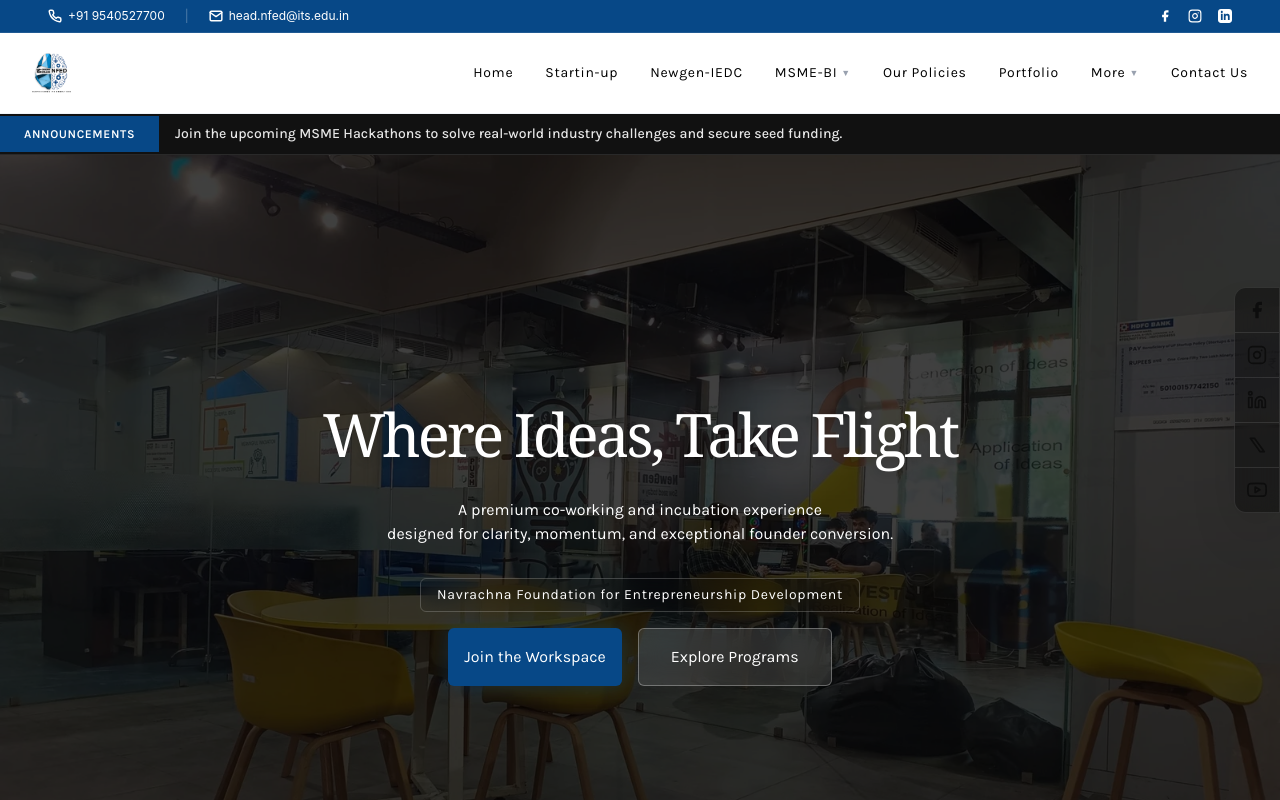
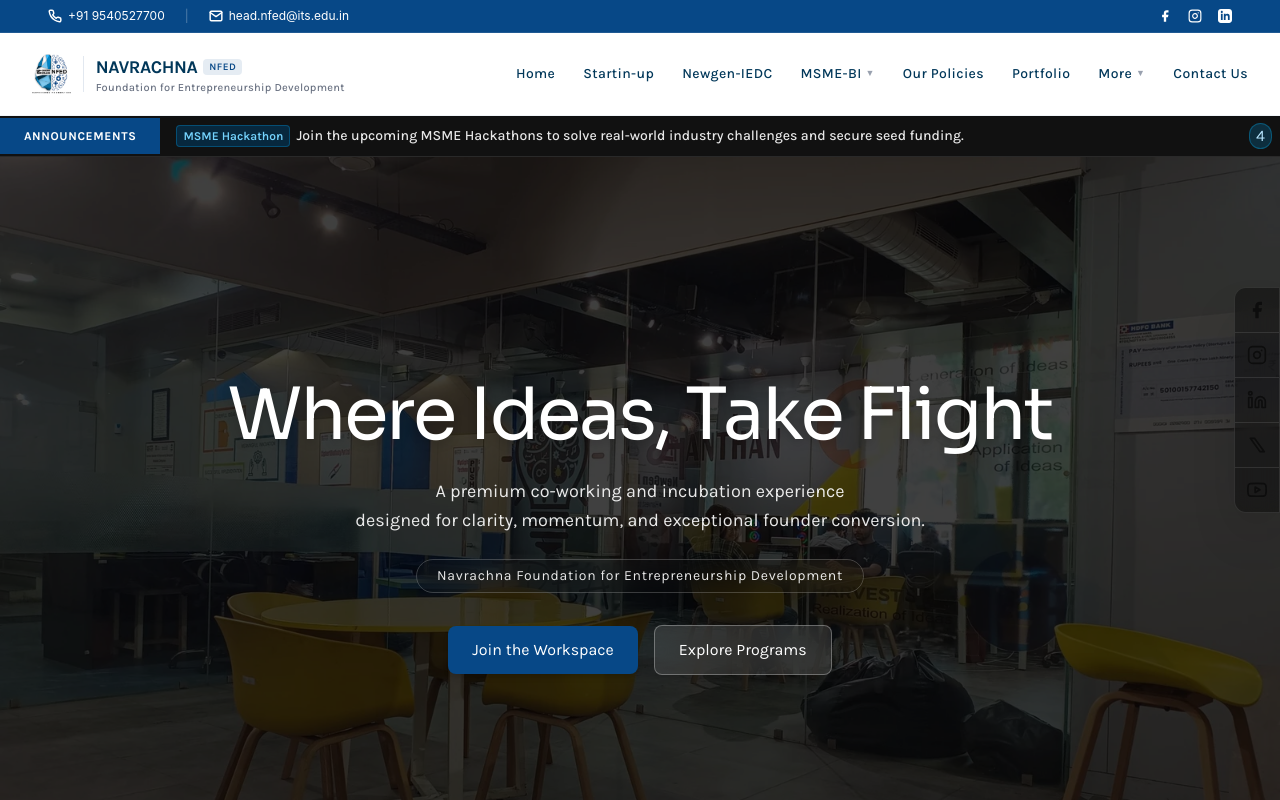
Before and after one commit to er-anubhav/Navrachna-Website, a React (Vite) app: page / in a window 1280 px wide. Shown: the top 800 px of the page. Built offline with nearby package versions, Linux system fonts and the light colour scheme; a web font is replaced by a local one.

Commit message:
Update layout and responsive design for mobile views

```diff
--- a/src/components/FooterV1.jsx
+++ b/src/components/FooterV1.jsx
@@ -8,7 +8,7 @@
       {/* Background Image matching other sections */}
       <div className="absolute inset-0 z-0">
         <div
-          className="absolute inset-0 bg-cover bg-center bg-fixed opacity-70"
+          className="absolute inset-0 bg-cover bg-center bg-scroll md:bg-fixed opacity-70"
           style={{ backgroundImage: `url(${bgImage})` }}
         ></div>
         <div className="absolute inset-0 bg-black/85 pointer-events-none"></div>
--- a/src/components/HeaderV1.jsx
+++ b/src/components/HeaderV1.jsx
@@ -28,12 +28,12 @@
               <span>+91 9540527700</span>
             </a>
             <span className="text-white/30">|</span>
-            <a href="mailto:head.nfed@its.edu.in" className="flex items-center gap-1.5 text-white/95 hover:text-white transition-colors min-w-0 truncate">
+            <a href="mailto:head.nfed@its.edu.in" className="flex items-center gap-1.5 text-white/95 hover:text-white transition-colors shrink-0">
               <svg className="h-3.5 w-3.5 text-white shrink-0" fill="none" stroke="currentColor" strokeWidth="2.5" strokeLinecap="round" strokeLinejoin="round" viewBox="0 0 24 24">
                 <path d="M4 4h16c1.1 0 2 .9 2 2v12c0 1.1-.9 2-2 2H4c-1.1 0-2-.9-2-2V6c0-1.1.9-2 2-2z"/>
                 <polyline points="22,6 12,13 2,6"/>
               </svg>
-              <span className="truncate hidden sm:inline">head.nfed@its.edu.in</span>
+              <span className="max-sm:hidden">head.nfed@its.edu.in</span>
               <span className="sm:hidden">Email</span>
             </a>
           </div>
@@ -64,18 +64,34 @@
       {/* Main Header Container */}
       <header className="relative z-50 bg-white border-b border-slate-100 shadow-xs">
         <div className="flex items-center justify-between px-4 sm:px-8 py-4 lg:py-5">
-          {/* Logo */}
+          {/* Logo & Brand Name */}
           <div className="flex items-center">
-            <a href="/" className="flex items-center">
-              <img src={logo} alt="NFED Logo" className="h-9 sm:h-10 w-auto object-contain" />
+            <a href="/" className="flex items-center gap-2 sm:gap-3 group">
+              <img src={logo} alt="Navrachna Logo" className="h-9 sm:h-10 w-auto object-contain shrink-0 transition-transform duration-300 group-hover:scale-[1.02]" />
+
+              <div className="h-8 sm:h-9 w-px bg-slate-200 shrink-0"></div>
+
+              <div className="flex flex-col justify-center leading-tight min-w-0">
+                <div className="flex items-center gap-1.5">
+                  <span className="text-xl sm:text-lg font-bold tracking-tight text-[#013759] uppercase group-hover:text-[#074887] transition-colors whitespace-nowrap">
+                    NAVRACHNA
+                  </span>
+                  <span className="inline-block rounded bg-[#074887]/10 px-1.5 py-0.5 text-[9px] sm:text-[10px] font-semibold text-[#074887] tracking-wider uppercase shrink-0">
+                    NFED
+                  </span>
+                </div>
+                <span className="max-sm:hidden text-[10px] sm:text-[11px] font-medium text-gray-500 tracking-wide">
+                  Foundation for Entrepreneurship Development
+                </span>
+              </div>
             </a>
           </div>
 
-          {/* Desktop Navigation (lg:flex) */}
-          <nav className="hidden lg:flex items-center justify-end gap-x-8 text-sm font-normal tracking-wider text-black">
-            <a href="/" className="transition-colors hover:text-[#074887]">Home</a>
-            <a href="/startin-up" className="transition-colors hover:text-[#074887]">Startin-up</a>
-            <a href="/programs/newgen-iedc" className="transition-colors hover:text-[#074887]">Newgen-IEDC</a>
+          {/* Desktop Navigation (max-lg:hidden flex) */}
+          <nav className="max-lg:hidden flex items-center justify-end gap-x-4 xl:gap-x-7 text-xs xl:text-sm font-medium tracking-wide text-[#013759] shrink-0">
+            <a href="/" className="text-[#013759] transition-colors hover:text-[#074887]">Home</a>
+            <a href="/startin-up" className="text-[#013759] transition-colors hover:text-[#074887]">Startin-up</a>
+            <a href="/programs/newgen-iedc" className="text-[#013759] transition-colors hover:text-[#074887]">Newgen-IEDC</a>
 
             {/* MSME-BI Dropdown */}
             <div
@@ -83,7 +99,7 @@
               onMouseEnter={() => setMsmeOpen(true)}
               onMouseLeave={() => setMsmeOpen(false)}
             >
-              <a href="/msme-bi" className="flex items-center gap-1 transition-colors hover:text-[#074887] cursor-pointer py-1">
+              <a href="/msme-bi" className="flex items-center gap-1 text-[#013759] transition-colors hover:text-[#074887] cursor-pointer py-1">
                 MSME-BI <span className="text-[9px] text-gray-400">▼</span>
               </a>
 
@@ -107,8 +123,8 @@
               )}
             </div>
 
-            <a href="/policies" className="transition-colors hover:text-[#074887]">Our Policies</a>
-            <a href="/portfolio" className="transition-colors hover:text-[#074887]">Portfolio</a>
+            <a href="/policies" className="text-[#013759] transition-colors hover:text-[#074887]">Our Policies</a>
+            <a href="/portfolio" className="text-[#013759] transition-colors hover:text-[#074887]">Portfolio</a>
 
             {/* Combined More Dropdown */}
             <div
@@ -116,21 +132,19 @@
               onMouseEnter={() => setMoreOpen(true)}
               onMouseLeave={() => setMoreOpen(false)}
             >
-              <button className="flex items-center gap-1 transition-colors hover:text-[#074887] focus:outline-none cursor-pointer py-1">
+              <button className="flex items-center gap-1 text-[#013759] transition-colors hover:text-[#074887] focus:outline-none cursor-pointer py-1 font-medium">
                 More <span className="text-[9px] text-gray-400">▼</span>
               </button>
 
               {moreOpen && (
                 <div className="absolute right-0 top-full pt-1.5 w-52 z-50">
                   <div className="rounded-xl border border-slate-100 bg-white p-2 shadow-xl flex flex-col">
-
                     <a
                       href="/about"
                       className="block rounded-lg px-4 py-2 text-xs text-black hover:bg-slate-50 hover:text-[#074887] transition-colors"
                     >
                       About Us
                     </a>
-
                     <a
                       href="/team"
                       className="block rounded-lg px-4 py-2 text-xs text-black hover:bg-slate-50 hover:text-[#074887] transition-colors"
@@ -197,7 +211,7 @@
               )}
             </div>
 
-            <a href="/contact" className="transition-colors hover:text-[#074887]">Contact Us</a>
+            <a href="/contact" className="text-[#013759] transition-colors hover:text-[#074887]">Contact Us</a>
           </nav>
 
           {/* Mobile Hamburger Button (lg:hidden) */}
--- a/src/pages/LandingPage.jsx
+++ b/src/pages/LandingPage.jsx
@@ -22,10 +22,22 @@
 const CLIENTS = [client1, client2, client3, client4, client5, client6, client7, client8, client9, client10];
 
 const UPDATES = [
-  "Applications are now open for the Annual Logo Design Competition. Submit your creative portfolios today.",
-  "Join the upcoming MSME Hackathons to solve real-world industry challenges and secure seed funding.",
-  "Discover funding and incubation opportunities through our specialized Startin-Up and NewGen-IEDC programs.",
-  "Access our state-of-the-art Fabrication Lab and High-End Compute resources to accelerate your prototyping."
+  {
+    tag: "Competition",
+    text: "Applications are now open for the Annual Logo Design Competition. Submit your creative portfolios today."
+  },
+  {
+    tag: "MSME Hackathon",
+    text: "Join the upcoming MSME Hackathons to solve real-world industry challenges and secure seed funding."
+  },
+  {
+    tag: "Incubation",
+    text: "Discover funding and incubation opportunities through our specialized Startin-Up and NewGen-IEDC programs."
+  },
+  {
+    tag: "Labs & Infra",
+    text: "Access our state-of-the-art Fabrication Lab and High-End Compute resources to accelerate your prototyping."
+  }
 ];
 
 const STATS = [
@@ -258,6 +270,7 @@
 
 export function LandingPage() {
   const [currentUpdate, setCurrentUpdate] = useState(0);
+  const [showAnnouncementsModal, setShowAnnouncementsModal] = useState(false);
   const [openFaq, setOpenFaq] = useState(null);
   const [activeFacility, setActiveFacility] = useState(0);
   const scrollRef = useRef(null);
@@ -307,58 +320,130 @@
     <div className="relative min-h-screen w-full bg-[#111111]">
 
       {/* Top Announcement Bar */}
-      <div className="relative z-40 flex min-h-[40px] w-full items-center border-b border-white/10 bg-[#111111] overflow-hidden">
-        <div className="flex items-center shrink-0 bg-[#074887] px-3 py-2.5 text-[11px] font-semibold tracking-wider text-white uppercase sm:px-6 sm:text-xs">
+      <div className="relative z-40 flex min-h-[44px] sm:min-h-[40px] py-1 sm:py-0 w-full items-center border-b border-white/10 bg-[#111111] overflow-hidden">
+        <div className="flex items-center shrink-0 bg-[#074887] px-2.5 sm:px-6 py-2.5 text-[10px] sm:text-xs font-bold tracking-wider text-white uppercase">
           <span className="hidden sm:inline">Announcements</span>
-          <span className="sm:hidden flex items-center gap-1.5">
+          <span className="sm:hidden flex items-center">
             <svg className="w-3.5 h-3.5 text-sky-300 shrink-0" fill="none" stroke="currentColor" strokeWidth="2" viewBox="0 0 24 24">
               <path strokeLinecap="round" strokeLinejoin="round" d="M11 5.882V19.24a1.76 1.76 0 01-3.417.592l-2.147-6.15M18 13a3 3 0 100-6M5.436 13.683A4.001 4.001 0 017 6h1.832c4.1 0 7.625-1.234 9.168-3v14c-1.543-1.766-5.067-3-9.168-3H7a3.988 3.988 0 01-1.564-.317z" />
             </svg>
-            Updates
           </span>
         </div>
-        <div className="relative flex flex-1 items-center overflow-hidden px-3 sm:px-4 min-h-[40px]">
+        <div
+          onClick={() => setShowAnnouncementsModal(true)}
+          className="relative flex flex-1 items-center overflow-hidden px-2 sm:px-4 min-h-[44px] sm:min-h-[40px] cursor-pointer hover:bg-white/5 transition-colors"
+          title="Click to view all announcements"
+        >
           {UPDATES.map((update, index) => (
             <div
               key={index}
-              className={`absolute left-3 right-3 sm:left-4 sm:right-4 flex items-center transition-all duration-700 ease-in-out ${
+              className={`absolute left-2 right-2 sm:left-4 sm:right-4 flex items-center transition-all duration-700 ease-in-out ${
                 index === currentUpdate
                   ? 'translate-y-0 opacity-100 z-10'
                   : 'translate-y-4 opacity-0 z-0 pointer-events-none'
               }`}
             >
-              <span className="text-xs font-medium text-white/90 sm:text-sm truncate block w-full" title={update}>
-                {update}
-              </span>
+              <div className="text-[11px] sm:text-sm font-medium text-white/90 leading-tight sm:leading-normal line-clamp-2 sm:truncate w-full">
+                <span className="inline-block text-sky-300 mr-1.5 font-semibold text-[10px] sm:text-xs bg-sky-950/80 px-1.5 py-0.5 rounded border border-sky-500/30 shrink-0">
+                  {update.tag}
+                </span>
+                <span>{update.text}</span>
+              </div>
             </div>
           ))}
         </div>
+        <button
+          onClick={() => setShowAnnouncementsModal(true)}
+          className="shrink-0 mr-2 text-[8px] font-bold text-sky-200 hover:text-white bg-sky-500/20 hover:bg-sky-500/40 border border-sky-400/30 px-1.5 py-0.2 rounded-full transition-colors cursor-pointer leading-none"
+          title="View all 4 announcements"
+        >
+          4
+        </button>
       </div>
 
-      <section className="relative flex min-h-[85vh] md:min-h-[90vh] py-20 w-full items-center justify-center overflow-hidden">
+      {/* All Announcements Modal */}
+      {showAnnouncementsModal && (
+        <div className="fixed inset-0 z-50 flex items-center justify-center p-4 bg-black/75 backdrop-blur-sm">
+          <div className="relative w-full max-w-xl rounded-2xl bg-white p-5 sm:p-6 shadow-2xl border border-slate-100 max-h-[85vh] flex flex-col animate-in fade-in zoom-in-95 duration-200">
+            {/* Modal Header */}
+            <div className="flex items-center justify-between border-b border-slate-100 pb-3.5 mb-4">
+              <div>
+                <h3 className="text-base sm:text-lg font-bold text-[#013759] flex items-center gap-2">
+                  <span>📢</span> All Announcements & Updates
+                </h3>
+                <p className="text-xs text-slate-500 mt-0.5">Read all active announcements line-by-line</p>
+              </div>
+              <button
+                onClick={() => setShowAnnouncementsModal(false)}
+                className="w-8 h-8 rounded-full bg-slate-100 hover:bg-slate-200 text-slate-600 flex items-center justify-center transition-colors cursor-pointer text-sm font-bold"
+                aria-label="Close modal"
+              >
+                ✕
+              </button>
+            </div>
+
+            {/* Announcements List */}
+            <div className="overflow-y-auto space-y-3 pr-1 flex-1">
+              {UPDATES.map((item, idx) => (
+                <div
+                  key={idx}
+                  className="flex items-start gap-3 p-3.5 rounded-xl bg-slate-50 border border-slate-100 hover:border-[#074887]/30 transition-all"
+                >
+                  <div className="shrink-0 w-7 h-7 rounded-full bg-[#074887] text-white flex items-center justify-center text-xs font-bold shadow-sm mt-0.5">
+                    {idx + 1}
+                  </div>
+                  <div className="flex-1 min-w-0">
+                    <div className="flex items-center gap-2 mb-1">
+                      <span className="text-[10px] font-bold uppercase tracking-wider text-[#074887] bg-[#074887]/10 px-2 py-0.5 rounded-full">
+                        {item.tag}
+                      </span>
+                    </div>
+                    <p className="text-xs sm:text-sm font-medium text-slate-800 leading-relaxed">
+                      {item.text}
+                    </p>
+                  </div>
+                </div>
+              ))}
+            </div>
+
+            {/* Modal Footer */}
+            <div className="mt-4 pt-3 border-t border-slate-100 flex justify-end">
+              <button
+                onClick={() => setShowAnnouncementsModal(false)}
+                className="px-4 py-2 bg-[#074887] text-white text-xs font-medium rounded-lg hover:bg-[#013759] transition-colors cursor-pointer"
+              >
+                Close
+              </button>
+            </div>
+          </div>
+        </div>
+      )}
+
+      <section className="relative flex min-h-[50vh] md:min-h-[70vh] lg:min-h-[85vh] xl:min-h-[90vh] py-12 md:py-20 lg:py-28 w-full items-center justify-center overflow-hidden">
         <div className="absolute inset-0 z-0">
           <div
-            className="absolute inset-0 bg-cover bg-center bg-fixed opacity-70"
+            className="absolute inset-0 bg-cover bg-center bg-scroll md:bg-fixed opacity-70"
             style={{ backgroundImage: `url(${heroImage})` }}
           ></div>
           <div className="absolute inset-0 bg-black/65 pointer-events-none"></div>
         </div>
 
-        <div className="relative z-10 flex max-w-4xl flex-col items-center px-4 text-center sm:px-6 lg:px-8">
-          <h1 className="text-7xl mt-12 tracking-tighter text-white drop-shadow-lg">
-            <span className='font-serif text-6xl tracking-tighter'>Where Ideas, Take Flight</span></h1>
-          <p className="mt-6 max-w-2xl text-md text-white sm:text-md">
-            A premium co-working and incubation experience <br /> designed for clarity, momentum, and exceptional founder conversion.
+        <div className="relative z-10 flex max-w-5xl flex-col items-center px-4 text-center sm:px-6 lg:px-8">
+          <h1 className="mt-2 sm:mt-4 font-serif text-2xl sm:text-4xl md:text-5xl lg:text-6xl xl:text-7xl font-normal tracking-tight text-white leading-tight drop-shadow-lg">
+            Where Ideas, Take Flight
+          </h1>
+          <p className="mt-3 sm:mt-5 max-w-2xl text-xs sm:text-base md:text-lg text-white/90 leading-relaxed">
+            A premium co-working and incubation experience <br className="hidden sm:inline" /> designed for clarity, momentum, and exceptional founder conversion.
           </p>
-          <span className="mb-2 mt-8 rounded-md border border-white/20 px-4 py-1.5 text-sm tracking-wider text-white backdrop-blur-md">
+          <span className="mt-5 sm:mt-6 mb-2 rounded-full border border-white/20 px-3.5 py-1 sm:px-5 sm:py-1.5 text-xs sm:text-sm tracking-wider text-white/90 backdrop-blur-md">
             Navrachna Foundation for Entrepreneurship Development
           </span>
 
-          <div className="mt-2 flex flex-col gap-4 sm:flex-row">
-            <button className="rounded-md bg-[#074887] px-4 py-4 font-semibold text-white shadow-[0_0_20px_rgba(7,72,135,0.4)] transition-all hover:bg-[#013759] hover:shadow-[0_0_30px_rgba(7,72,135,0.6)] hover:-translate-y-1">
+          <div className="mt-4 sm:mt-6 flex flex-row flex-wrap items-center justify-center gap-2.5 sm:gap-4">
+            <button className="rounded-lg bg-[#074887] px-3.5 py-1.5 text-[11px] sm:px-6 sm:py-3 sm:text-sm font-medium text-white shadow-md transition-all hover:bg-[#013759] hover:shadow-lg hover:-translate-y-0.5 cursor-pointer">
               Join the Workspace
             </button>
-            <button className="rounded-md border border-white/30 bg-white/10 px-8 py-4 font-semibold text-white backdrop-blur-md transition-all hover:bg-white/20 hover:-translate-y-1">
+            <button className="rounded-lg border border-white/30 bg-white/10 px-3.5 py-1.5 text-[11px] sm:px-6 sm:py-3 sm:text-sm font-medium text-white backdrop-blur-md transition-all hover:bg-white/20 hover:-translate-y-0.5 cursor-pointer">
               Explore Programs
             </button>
           </div>
@@ -369,18 +454,18 @@
       <section id="about" className="relative w-full bg-white py-24 overflow-hidden border-b border-gray-100">
         <div className="relative mx-auto max-w-7xl px-4 sm:px-6 lg:px-8 flex flex-col lg:flex-row items-center gap-16">
 
-          {/* Left Column: Staggered Rounded Cards */}
-          <div className="w-full lg:w-[48%] flex items-center justify-center h-[520px] relative">
-            {/* Elevated Left Card */}
-            <div className="w-[46%] h-[400px] rounded-[2.5rem] overflow-hidden shadow-2xl border-4 border-white absolute left-4 top-4 transform -translate-y-8 hover:-translate-y-10 transition-all duration-500 ease-out hover:scale-[1.02] bg-[#013759]">
+          {/* Left Column: Image Layout */}
+          <div className="w-full lg:w-[48%] flex sm:block flex-row items-center justify-center gap-3 sm:gap-0 h-[220px] sm:h-[450px] lg:h-[520px] relative">
+            {/* First Card */}
+            <div className="w-1/2 sm:w-[46%] h-full sm:h-[350px] lg:h-[400px] rounded-2xl sm:rounded-[2.5rem] overflow-hidden shadow-xl sm:shadow-2xl sm:border-4 sm:border-white sm:absolute sm:left-4 sm:top-8 lg:top-4 transform sm:-translate-y-6 lg:-translate-y-8 sm:hover:-translate-y-8 lg:hover:-translate-y-10 transition-all duration-500 ease-out hover:scale-[1.02] bg-[#013759]">
               <img
                 src={heroImage}
                 alt="Navrachna Incubator Facility"
                 className="w-full h-full object-cover object-center"
               />
             </div>
-            {/* Lower Right Card */}
-            <div className="w-[46%] h-[400px] rounded-[2.5rem] overflow-hidden shadow-2xl border-4 border-white absolute right-4 bottom-4 transform translate-y-8 hover:translate-y-6 transition-all duration-500 ease-out hover:scale-[1.02] bg-[#074887]">
+            {/* Second Card */}
+            <div className="w-1/2 sm:w-[46%] h-full sm:h-[350px] lg:h-[400px] rounded-2xl sm:rounded-[2.5rem] overflow-hidden shadow-xl sm:shadow-2xl sm:border-4 sm:border-white sm:absolute sm:right-4 sm:bottom-8 lg:bottom-4 transform sm:translate-y-6 lg:translate-y-8 sm:hover:translate-y-4 lg:hover:translate-y-6 transition-all duration-500 ease-out hover:scale-[1.02] bg-[#074887]">
               <img
                 src={programsBg}
                 alt="Co-working workspace desks"
```
